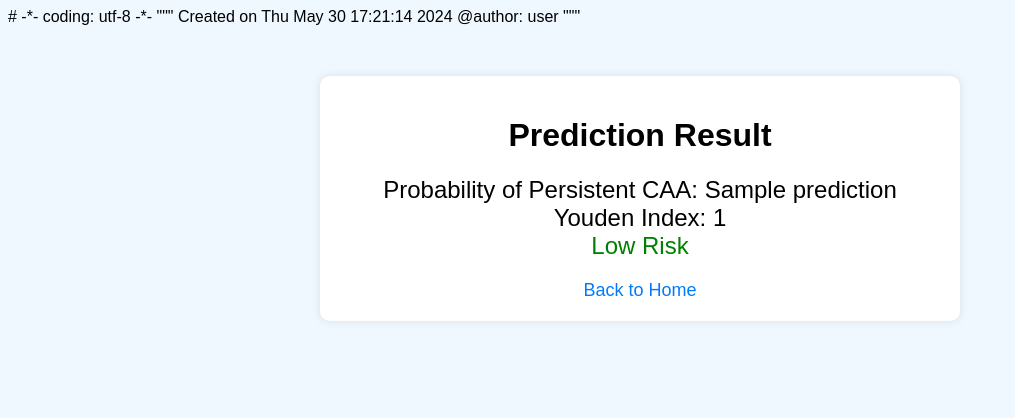
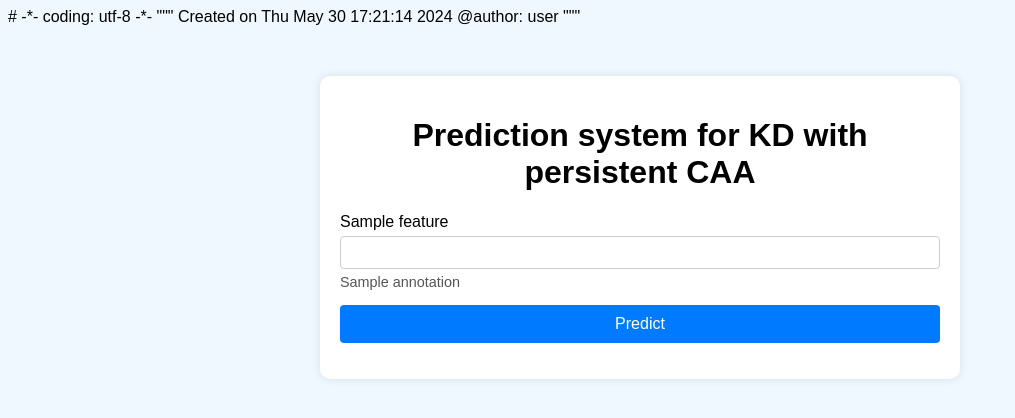
Before and after one commit to xyf19912015/myapp-flask, a Flask app: template templates/result.html in a window 1280 px wide. Shown: the top 418 px of the page, without its empty margins (0-1015 px from the left). Run offline with Flask 3, Linux system fonts and the light colour scheme; the template is opened without the code that fills it: most values are stand-ins (such as "Sample title", 1, 10 or a date in 2020); parts of the project's set-up code (start-up, migrations or seed data) failed here and were passed over.

Commit message:
Update result.html

```diff
--- a/templates/result.html
+++ b/templates/result.html
@@ -10,31 +10,32 @@ Created on Thu May 30 17:21:14 2024
 <head>
     <meta charset="UTF-8">
     <meta name="viewport" content="width=device-width, initial-scale=1.0">
-    <title>Prediction Result</title>
+    <title>Prediction system for KD with persistent CAA</title>
     <style>
         body { font-family: Arial, sans-serif; background-color: #f0f8ff; }
         .container { max-width: 600px; margin: 50px auto; padding: 20px; background-color: #fff; border-radius: 10px; box-shadow: 0 0 10px rgba(0, 0, 0, 0.1); }
         h1 { text-align: center; }
-        .result { font-size: 24px; text-align: center; margin-top: 20px; }
-        .high-risk { color: red; }
-        .low-risk { color: green; }
-        .home-link { display: block; text-align: center; margin-top: 20px; }
-        .home-link a { text-decoration: none; color: #007bff; font-size: 18px; }
+        form { display: flex; flex-wrap: wrap; }
+        .form-group { width: 100%; margin-bottom: 15px; }
+        label { display: block; margin-bottom: 5px; }
+        input[type="text"] { width: 100%; padding: 8px; border: 1px solid #ccc; border-radius: 4px; }
+        button { width: 100%; padding: 10px; background-color: #007bff; border: none; border-radius: 4px; color: white; font-size: 16px; }
+        .annotation { font-size: 0.9em; color: #555; margin-top: 5px; }
     </style>
 </head>
 <body>
     <div class="container">
-        <h1>Prediction Result</h1>
-        <div class="result">
-            Probability of Persistent CAA: {{ prediction }}<br>
-            Youden Index: {{ youden_index }}<br>
-            <span class="{% if risk == 'high' %}high-risk{% else %}low-risk{% endif %}">
-                {% if risk == 'high' %}High{% else %}Low{% endif %} Risk
-            </span>
-        </div>
-        <div class="home-link">
-            <a href="/">Back to Home</a>
-        </div>
+        <h1>Prediction system for KD with persistent CAA</h1>
+        <form action="/predict" method="post">
+            {% for feature in features %}
+            <div class="form-group">
+                <label for="{{ feature }}">{{ feature }}</label>
+                <input type="text" id="{{ feature }}" name="{{ feature }}" required>
+                <div class="annotation">{{ annotations[feature] }}</div>
+            </div>
+            {% endfor %}
+            <button type="submit">Predict</button>
+        </form>
     </div>
 </body>
 </html>
```
